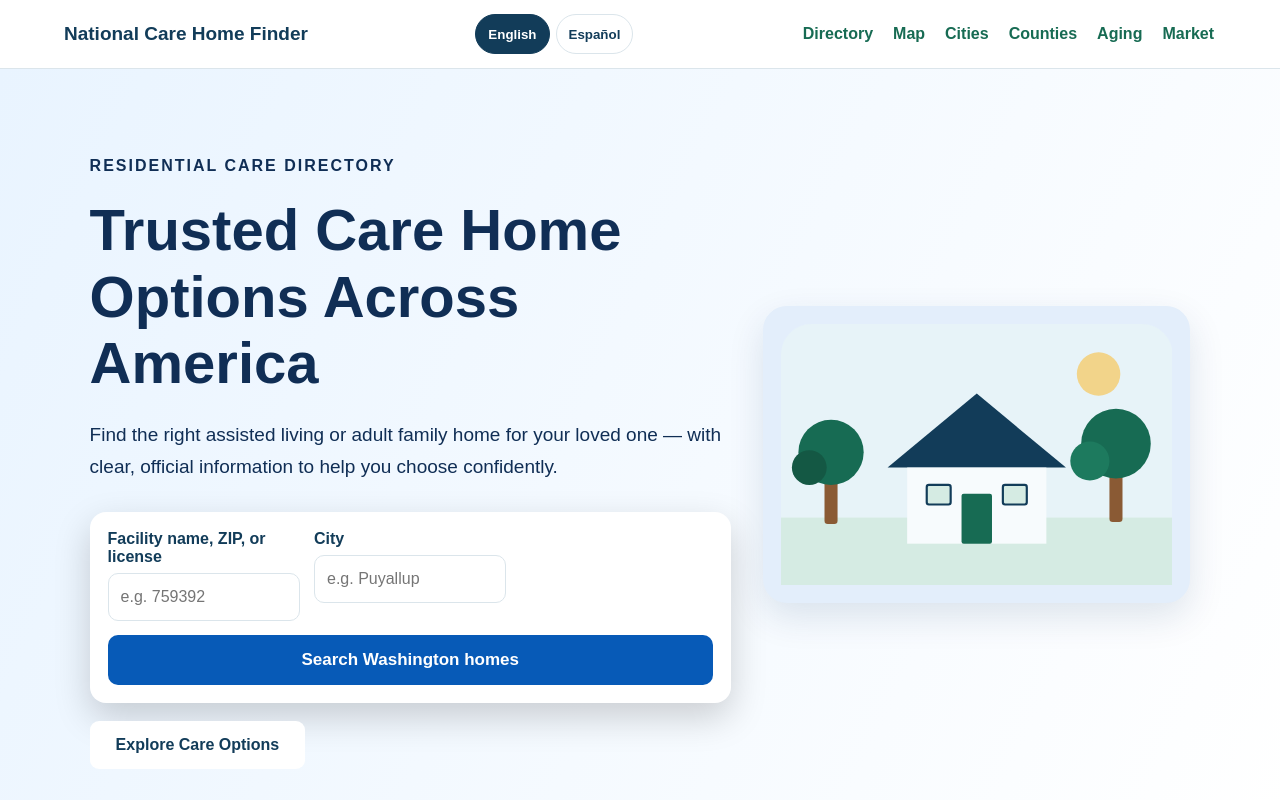
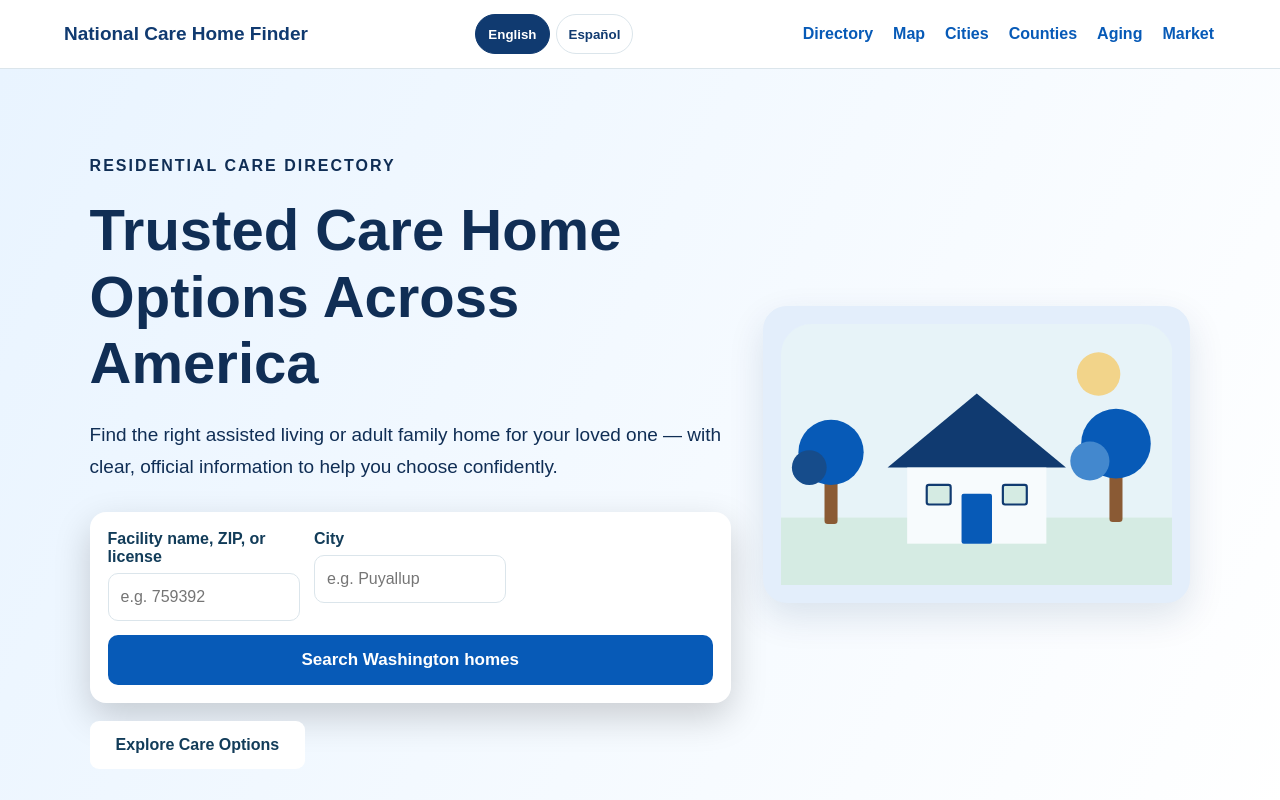
Before and after one commit to jadooh1/national-care-home-finder, a Next.js app: page / in a window 1280 px wide. Shown: the top 800 px of the page. Built offline with nearby package versions, Linux system fonts and the light colour scheme; no server answers.

Commit message:
style(public): use approved blue navigation and accessible focus accents

```diff
--- a/components/washington-public.tsx
+++ b/components/washington-public.tsx
@@ -16,24 +16,24 @@ export function WashingtonPublicHeader({ current }: { current?: "directory" | "m
     { id: "opportunity", href: "/washington/opportunity", label: copy.market },
   ] as const;
   return (
-    <header style={{ position: "relative", zIndex: 20, background: "#ffffff", color: "#123c59", borderBottom: "1px solid #dbe5eb", padding: "14px 5%" }}>
+    <header style={{ position: "relative", zIndex: 20, background: "#ffffff", color: "#103a70", borderBottom: "1px solid #dbe5eb", padding: "14px 5%" }}>
       <style>{`
-        .wa-brand { color: #123c59; font-weight: 800; font-size: 19px; line-height: 1.3; text-decoration: none; }
+        .wa-brand { color: #103a70; font-weight: 800; font-size: 19px; line-height: 1.3; text-decoration: none; }
         .wa-bar { max-width: 1160px; margin: 0 auto; display: flex; align-items: center; justify-content: space-between; gap: 12px 22px; flex-wrap: wrap; }
         .wa-lang { display: flex; gap: 6px; align-items: center; }
-        .wa-lang button { min-height: 40px; padding: 8px 12px; border-radius: 999px; border: 1px solid #dbe5eb; background: #ffffff; color: #123c59; font-weight: 800; cursor: pointer; }
-        .wa-lang button[aria-pressed="true"] { background: #123c59; color: #ffffff; border-color: #123c59; }
+        .wa-lang button { min-height: 40px; padding: 8px 12px; border-radius: 999px; border: 1px solid #dbe5eb; background: #ffffff; color: #103a70; font-weight: 800; cursor: pointer; }
+        .wa-lang button[aria-pressed="true"] { background: #103a70; color: #ffffff; border-color: #103a70; }
         .wa-menu summary { display: none; }
         .wa-nav { display: flex; flex-direction: row; flex-wrap: wrap; align-items: center; gap: 8px 16px; margin: 0; padding: 0; }
-        .wa-nav a { color: #176b53; font-weight: 700; text-decoration: none; padding: 6px 2px; }
-        .wa-nav a[aria-current="page"] { color: #123c59; text-decoration: underline; text-underline-offset: 4px; }
+        .wa-nav a { color: #075ab7; font-weight: 700; text-decoration: none; padding: 6px 2px; }
+        .wa-nav a[aria-current="page"] { color: #103a70; text-decoration: underline; text-underline-offset: 4px; }
         .wa-menu::details-content,
         .wa-menu:not([open])::details-content { display: block !important; content-visibility: visible !important; height: auto !important; overflow: visible !important; }
         .wa-menu:not([open]) .wa-nav { display: flex; }
         .wa-hero-split { display: grid; grid-template-columns: minmax(0, 1.2fr) minmax(200px, 0.8fr); gap: 32px; align-items: center; }
         .wa-welcome { width: 100%; height: auto; display: block; }
         a:focus-visible, button:focus-visible, input:focus-visible, select:focus-visible, textarea:focus-visible, summary:focus-visible {
-          outline: 2px solid #176b53;
+          outline: 2px solid #075ab7;
           outline-offset: 3px;
         }
         @media (max-width: 760px) {
@@ -41,7 +41,7 @@ export function WashingtonPublicHeader({ current }: { current?: "directory" | "m
           .wa-bar { align-items: flex-start; }
           .wa-lang button { min-height: 44px; }
           .wa-menu { position: relative; margin-left: auto; }
-          .wa-menu summary { display: list-item; cursor: pointer; font-weight: 800; color: #176b53; padding: 8px 2px; list-style-position: inside; }
+          .wa-menu summary { display: list-item; cursor: pointer; font-weight: 800; color: #075ab7; padding: 8px 2px; list-style-position: inside; }
           .wa-menu:not([open])::details-content { display: none !important; content-visibility: hidden !important; }
           .wa-menu:not([open]) .wa-nav { display: none; }
           .wa-menu[open] .wa-nav {
@@ -88,16 +88,16 @@ export function WelcomeScene() {
       <circle cx="292" cy="46" r="20" fill="#f2d48a" />
       <rect y="178" width="360" height="62" fill="#d5ebe3" />
       <rect x="40" y="134" width="12" height="50" rx="3" fill="#8a5a34" />
-      <circle cx="46" cy="118" r="30" fill="#176b53" />
-      <circle cx="26" cy="132" r="16" fill="#145844" />
+      <circle cx="46" cy="118" r="30" fill="#075ab7" />
+      <circle cx="26" cy="132" r="16" fill="#164c8b" />
       <rect x="302" y="126" width="12" height="56" rx="3" fill="#8a5a34" />
-      <circle cx="308" cy="110" r="32" fill="#176b53" />
-      <circle cx="284" cy="126" r="18" fill="#1d7a5e" />
-      <polygon points="180,64 98,132 262,132" fill="#123c59" />
+      <circle cx="308" cy="110" r="32" fill="#075ab7" />
+      <circle cx="284" cy="126" r="18" fill="#4388ce" />
+      <polygon points="180,64 98,132 262,132" fill="#103a70" />
       <rect x="116" y="132" width="128" height="70" fill="#f7fbfd" />
-      <rect x="166" y="156" width="28" height="46" rx="2" fill="#176b53" />
-      <rect x="134" y="148" width="22" height="18" rx="2" fill="#d5ebe3" stroke="#123c59" strokeWidth="2" />
-      <rect x="204" y="148" width="22" height="18" rx="2" fill="#d5ebe3" stroke="#123c59" strokeWidth="2" />
+      <rect x="166" y="156" width="28" height="46" rx="2" fill="#075ab7" />
+      <rect x="134" y="148" width="22" height="18" rx="2" fill="#d5ebe3" stroke="#103a70" strokeWidth="2" />
+      <rect x="204" y="148" width="22" height="18" rx="2" fill="#d5ebe3" stroke="#103a70" strokeWidth="2" />
     </svg>
   );
 }
```
